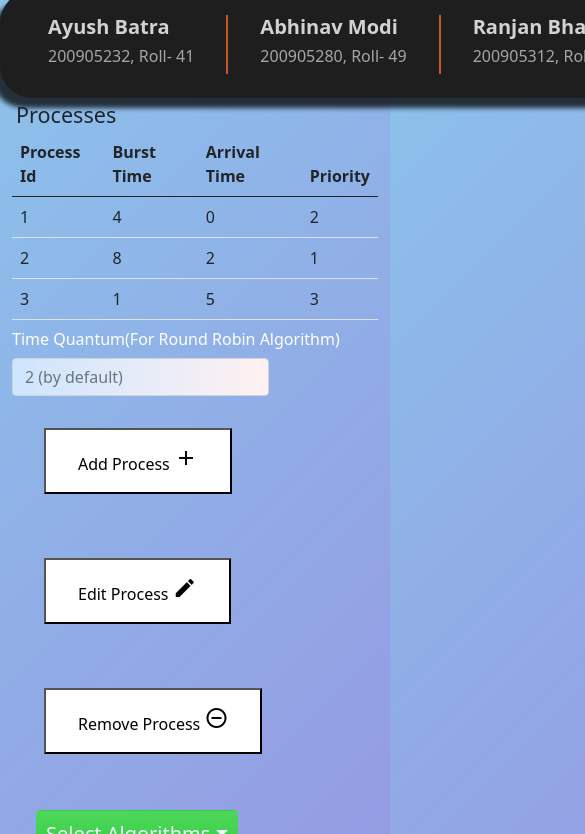
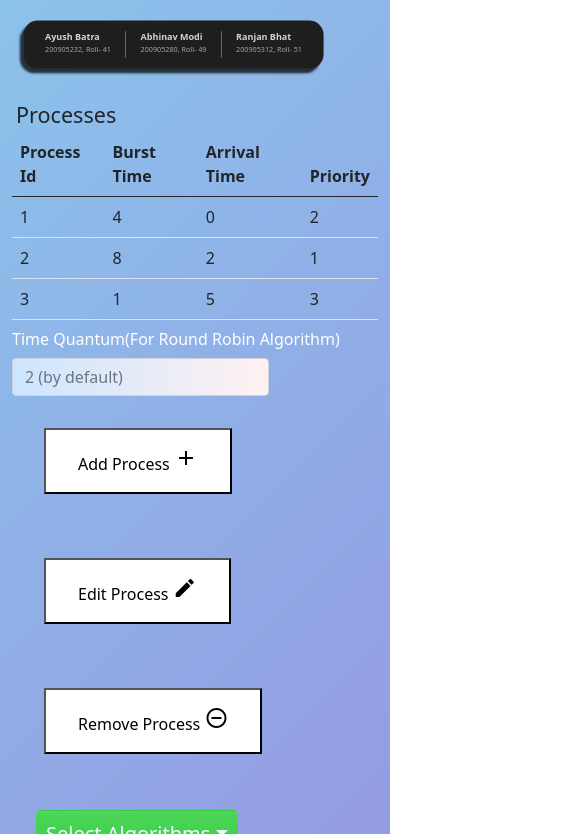
Before and after one commit to Abhinav-Modi/OSMiniProject, a website: page Visulaizer/index.html in a window 390 px wide. Shown: the part 96-930 px from the top of the page, 585 px wide, since content can reach past the window. Drawn offline with nearby package versions, Linux system fonts and the light colour scheme.

Commit message:
responsive

```diff
--- a/Visulaizer/css/style.css
+++ b/Visulaizer/css/style.css
@@ -110,6 +110,7 @@ body {
 	/* border: 2px solid #73AD21; */
 	width: 120px;
 	height: 120px;
+
 	/* margin: 20px; */
 	justify-content: center;
 	align-items: center;
@@ -235,3 +236,10 @@ body {
 	color: #ffffff;
 	opacity: 0.6;
 }
+@media screen and (max-width: 600px) {
+	.names {
+		transform: scale(0.45);
+		position: relative;
+		left: -10rem;
+	}
+}
```
Also changed, not shown: Visulaizer/images/checked.png (deleted), Visulaizer/images/cpu.png (deleted), Visulaizer/images/fast-time.png (deleted), Visulaizer/images/image2.png (deleted), 1 other file.
